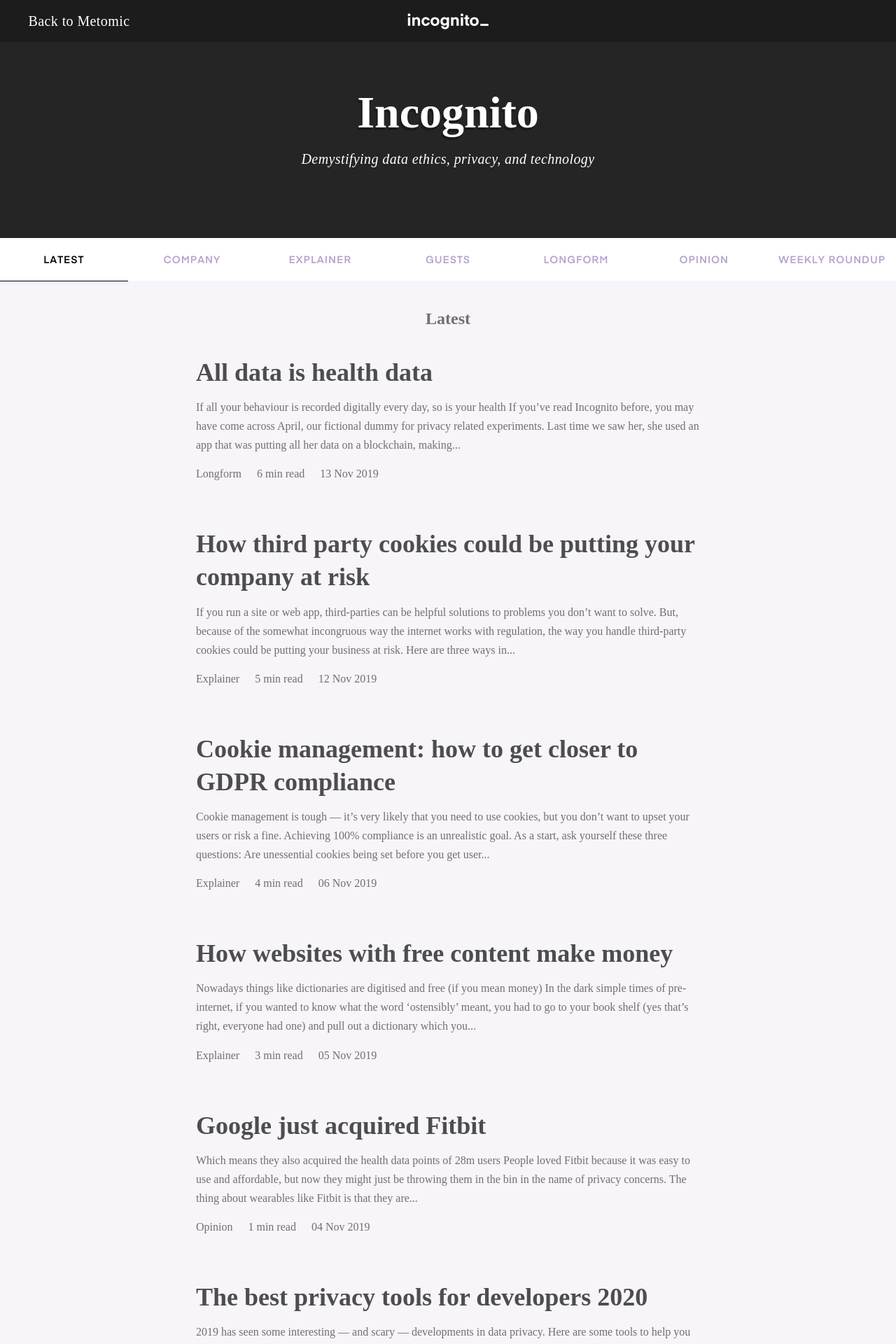
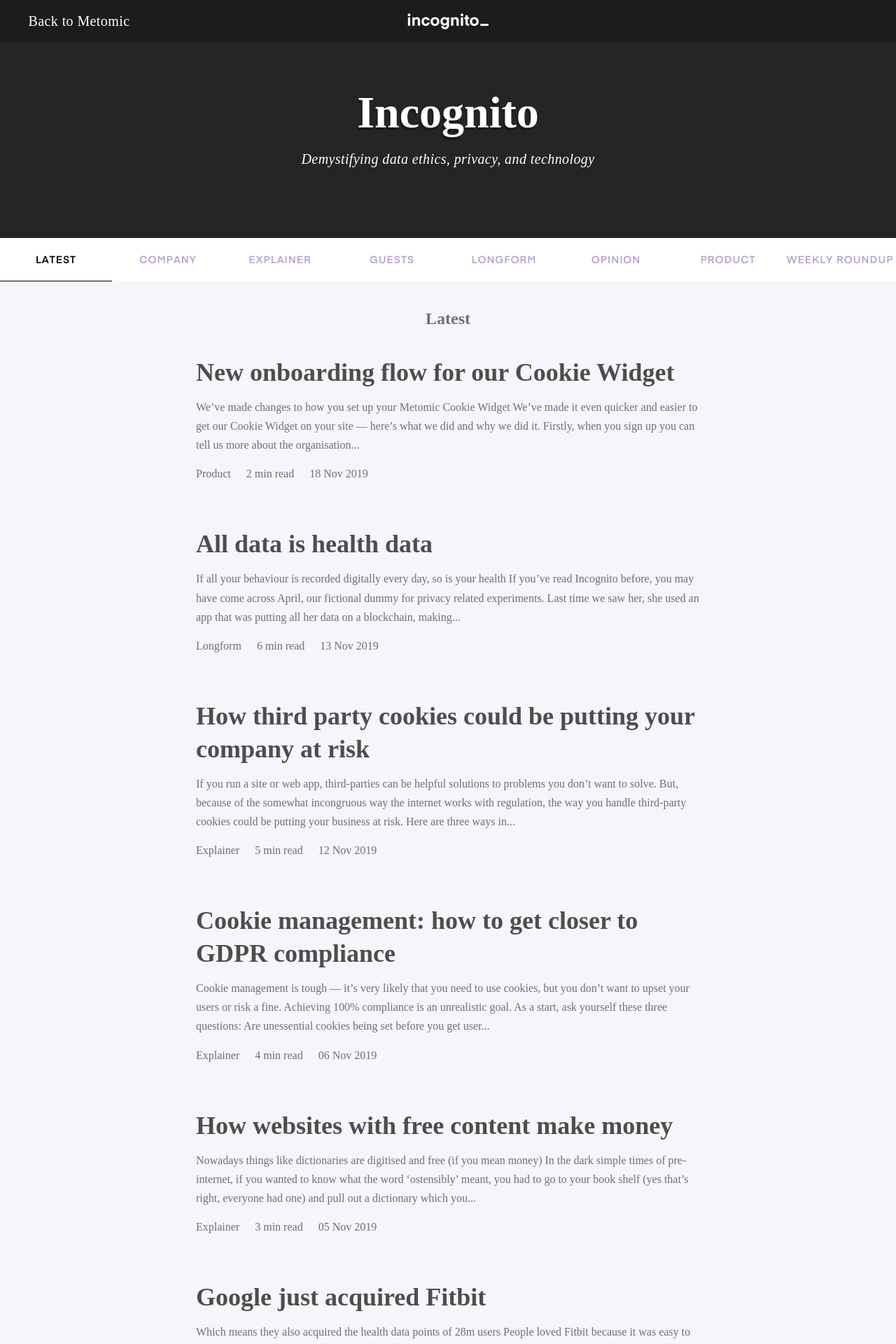
Before and after one commit to metomic/blog, a Jekyll site: the page built from index.md, in a window 1280 px wide. Shown: the top 1920 px of the page at 70% size. Built offline with Jekyll 4.4.1, drawn with Linux system fonts in a browser that asks for light colours; some web fonts are replaced; comment, search, counter and statistics services are not loaded; some of the changed lines change nothing that is shown.

Commit message:
adding first product post

```diff
--- /dev/null
+++ b/_posts/2019-11-18-new-onboarding.md
@@ -0,0 +1,38 @@
+---
+layout: post
+title:  "New onboarding flow for our Cookie Widget"
+description: "A quick overview on how we changed the onboarding to our Cookie Widget, and what we learned in the process"
+categories: "Product"
+author: "Josh Balfour"
+author_description: 'Senior Engineer'
+author_image: /images/josh-profile.png
+socialImage: /images/categorise-screen.png
+themeColor: "#EB4967"
+date:   2019-11-18 13:16:00
+---
+
+## We've made changes to how you set up your Metomic Cookie Widget
+
+We've made it *even quicker and easier* to get our Cookie Widget on your site — here's what we did and why we did it.
+
+Firstly, when you sign up you can tell us more about the organisation you are representing; how big it is, and what you do there. This gives us some context should you need help with the widget further down the line.
+
+![sign up screen with questions](/images/new-sign-up.png)
+
+Then while scanning your domain to find what cookies it sets, you can do some visual customisation on the widget. This saves a bunch of time because while you wait for the scan to complete you can change the colour, language, and position of the widget.
+
+![customise while scanning](https://www.notion.so/a43e563002214889a5f96b4326077731#96a4424f3db3424fa88940c57a0d379f)
+
+This gives you stronger ownership over the widget at this very early stage of onboarding; it's already in the right language, and the dominant colour of your website. The intention here is to remove any of those gross feelings of abstraction, such like "okay but what am I actually setting up here?"
+
+![result categorisation screen](/images/categorise-screen.png)
+
+Once the scan is done you get a list of results and categorise them into Micropolicies which then appear in your Cookie Widget preview — this is literally how it will look on your site.
+
+And then, waddya know, we're already at the final step. Just as before, here's where you grab the code to get the widget on your site. The one key difference is that if your site is on Wordpress, you've got a link to take you straight to our plugin page.
+
+![final screen where you instal widget](https://www.notion.so/a43e563002214889a5f96b4326077731#4f2376112e4546aba552da4abdcdc711)
+
+Imagining this onboarding flow as a gantt chart helped us understand how to make it as smooth as possible; if your dominant website colours can be retrieved instantly, then why not surface those for customisation while the main scan runs in the background?
+
+This new onboarding flow has significantly reduced the time it takes to get our Cookie Widget up and running — that's because this is a task that *should* be quick and easy.
```
Also changed, not shown: _posts/2019-09-10-cryptography-explained.md (+0 -1 lines), images/categorise-screen.png (added), images/instalation-screen.png (added), images/josh-profile.png (added), images/new-sign-up.png (added), images/scanning-screen.png (added), 3 other files.
